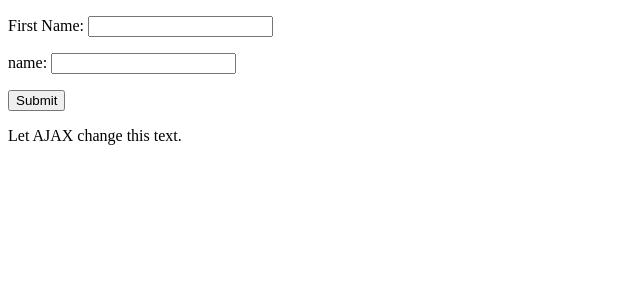
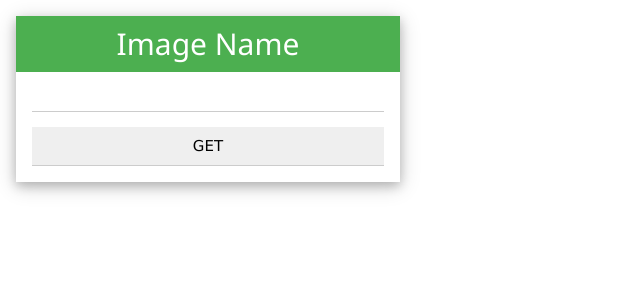
Before and after one commit to murraykkkeed06/online_get_model, a Flask app: page / in a window 1280 px wide. Shown: the top 300 px of the page, without its empty margins (0-640 px from the left). Run offline with Flask 2, Linux system fonts and the light colour scheme; some libraries are stand-ins or nearby versions.

Commit message:
change platform

```diff
--- a/app.py
+++ b/app_modified.py
@@ -4,7 +4,7 @@ from flask import Flask, render_template, request
 from google_images_download import google_images_download
 app = Flask(__name__)
 
-loop = asyncio.get_event_loop()
+
 
 
 @app.route('/')
@@ -17,15 +17,15 @@ def name():
 
     imgChoose = request.args.get('name')
 
-    loop.run_until_complete(my_function(imgChoose))
+    my_function(imgChoose)
 
     return imgChoose
 
 
-async def my_function(imgChoose):
+def my_function(imgChoose):
 
     response = google_images_download.googleimagesdownload()
-    response.download({"keywords":imgChoose,"limit":10})
+    response.download({"keywords":imgChoose,"limit":100})
 
     dirname = os.path.dirname(os.path.realpath(__file__)) + "\downloads\\" + imgChoose
 
--- a/templates/index.html
+++ b/templates/index.html
@@ -1,38 +1,66 @@
 <!DOCTYPE html>
 <html lang="en-US">
+<link rel="stylesheet" href="https://maxcdn.bootstrapcdn.com/bootstrap/4.4.1/css/bootstrap.min.css">
+<link rel="stylesheet" href="https://www.w3schools.com/w3css/4/w3.css">
+<script src="https://ajax.googleapis.com/ajax/libs/jquery/3.4.1/jquery.min.js"></script>
+<script src="https://cdnjs.cloudflare.com/ajax/libs/popper.js/1.16.0/umd/popper.min.js"></script>
+<script src="https://maxcdn.bootstrapcdn.com/bootstrap/4.4.1/js/bootstrap.min.js"></script>
 <script src="https://ajax.googleapis.com/ajax/libs/angularjs/1.6.9/angular.min.js"></script>
 
 
 
 <body>
 
-    <div ng-app="myApp">
-        <p>First Name: <input type="text" ng-model="firstName"></p>
-        <p ng-bind="firstName">Full Name: //firstName//</p>
-
-    </div>
 
 
-    <div>
-        <form onsubmit="my_function(); return false;">
-            <p>name: <input type="text" id="choose" required></p>
-            <p><input type="submit"></p>
 
-        </form>
 
-    </div>
 
-    <p id="demo">Let AJAX change this text.</p>
+
+
+
+
+
+        <div class="w3-card-4 w3-margin" style="width: 30%  ;">
+            <div class="w3-container w3-green w3-center">
+                <h2>Image Name</h2>
+            </div>
+
+            <form class="w3-container" id="choose_form" onsubmit="my_function(document.getElementById('choose').value); return false;">
+                <p><input class="w3-input" type="text" id="choose" required></p>
+                <p><input  id="get" class="w3-input" value="GET" type="submit"></p>
+            </form>
+
+
+            <!--<div id="spinner" style="display: none;" class="spinner-border"></div>
+           !-->
+            <p id="demo"></p>
+
+
+        </div>
+
+
+
+
+
+
+
+
 
 <script>
-    function my_function() {
+    function my_function(choose) {
+        //document.getElementById("spinner").style.display="block";
+        document.getElementById("choose").value="";
+        //document.getElementById("choose_form").style.display="none";
         var xhttp = new XMLHttpRequest();
         xhttp.onreadystatechange = function() {
         if (this.readyState == 4 && this.status == 200) {
-            document.getElementById("demo").innerHTML = this.responseText;
+            document.getElementById("demo").innerHTML += this.responseText + "done! ";
+            //document.getElementById("demo").innerHTML = "done";
+            //document.getElementById("spinner").style.display="none";
         }
         };
-        choose = document.getElementById("choose").value
+        //choose = document.getElementById("choose").value
         xhttp.open("POST", "http://localhost:5000/name?name="+choose, true);
         xhttp.send();
     }
```
Also changed, not shown: train.py (added, +18 -0 lines), 1 other file.
